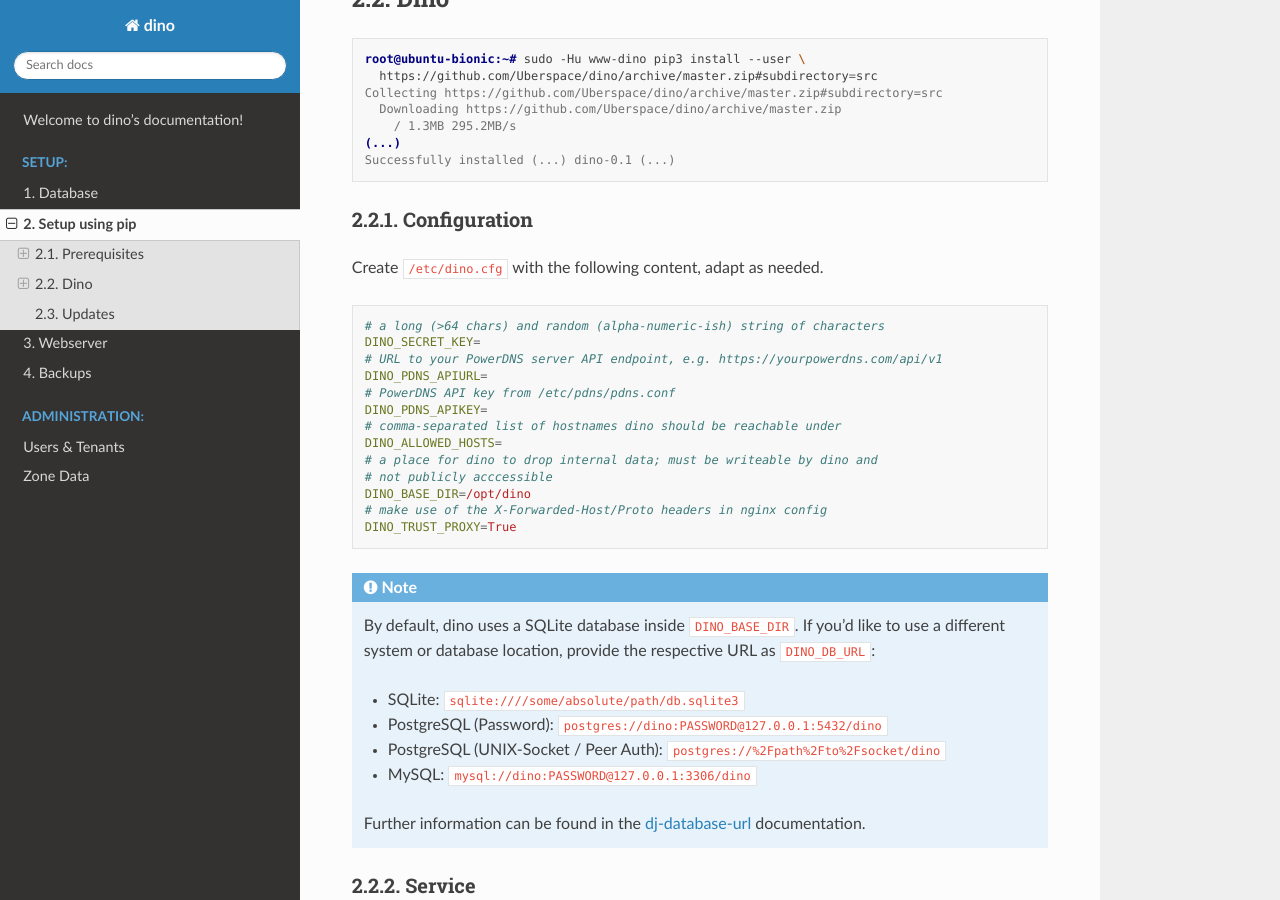
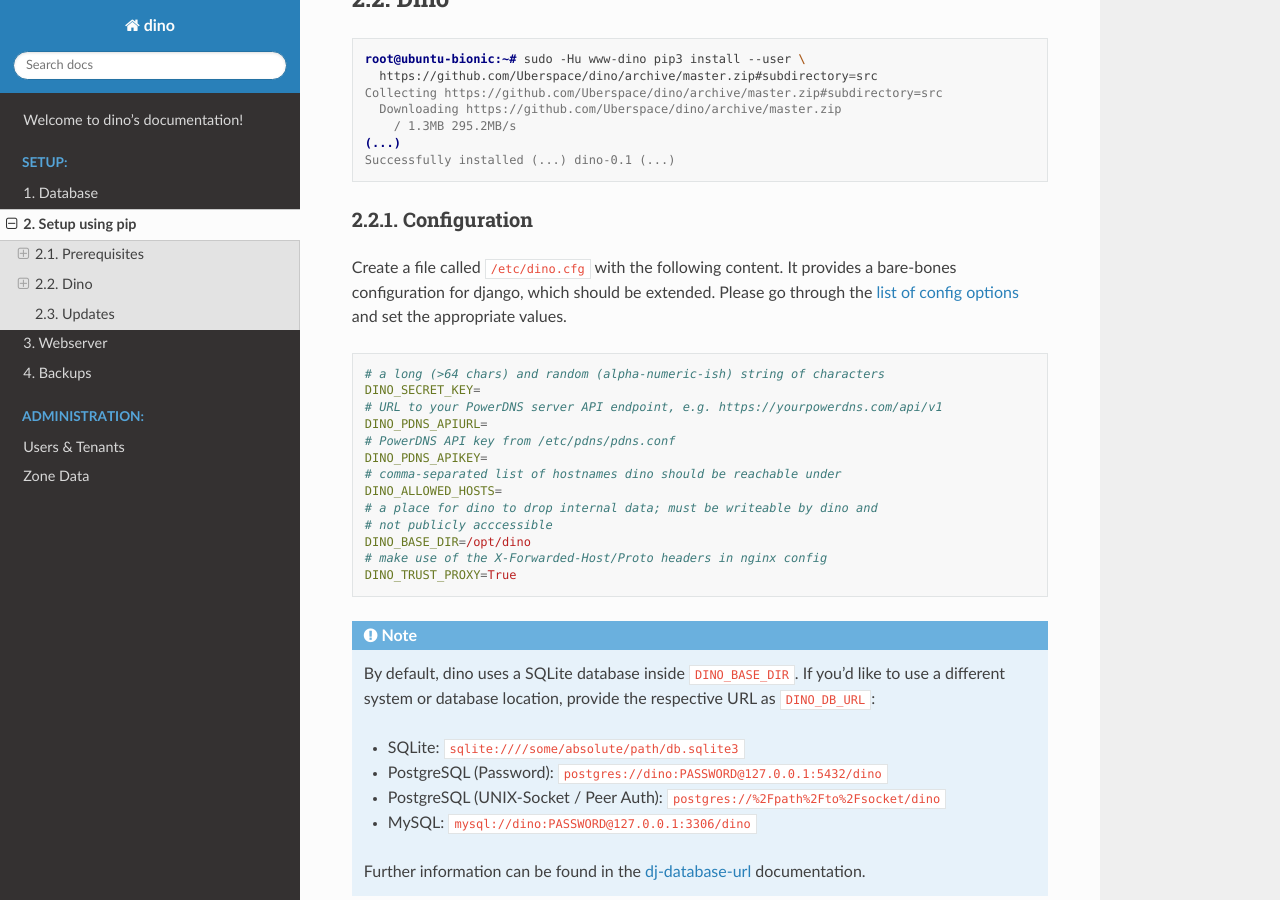
Before and after one commit to Uberspace/dino, a Sphinx documentation site: the page built from doc/setup_pip.rst, in a window 1280 px wide and 900 px high, scrolled down 2212 px. Built offline with Sphinx 7.4.7 and the Read the Docs theme 2.0.0, drawn with Linux system fonts in a browser that asks for light colours; the version number could not be read and is left out.

Commit message:
docs: hint at config option list

```diff
--- a/doc/setup_pip.rst
+++ b/doc/setup_pip.rst
@@ -126,7 +126,9 @@
 Configuration
 ^^^^^^^^^^^^^
 
-Create ``/etc/dino.cfg`` with the following content, adapt as needed.
+Create a file called ``/etc/dino.cfg`` with the following content. It provides a
+bare-bones configuration for django, which should be extended. Please go through
+the :doc:`list of config options <config>` and set the appropriate values.
 
 .. code-block:: ini
 
```
